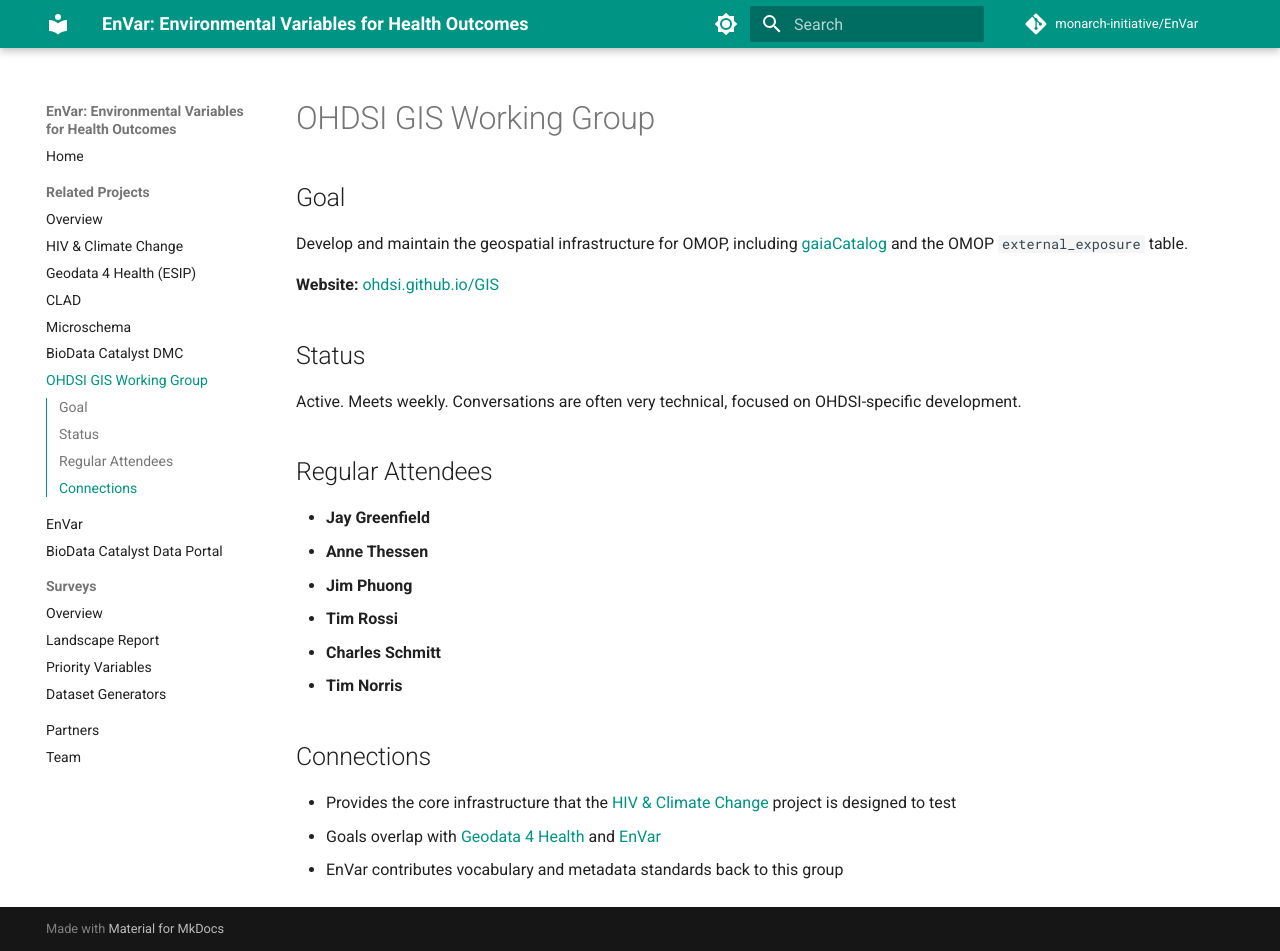
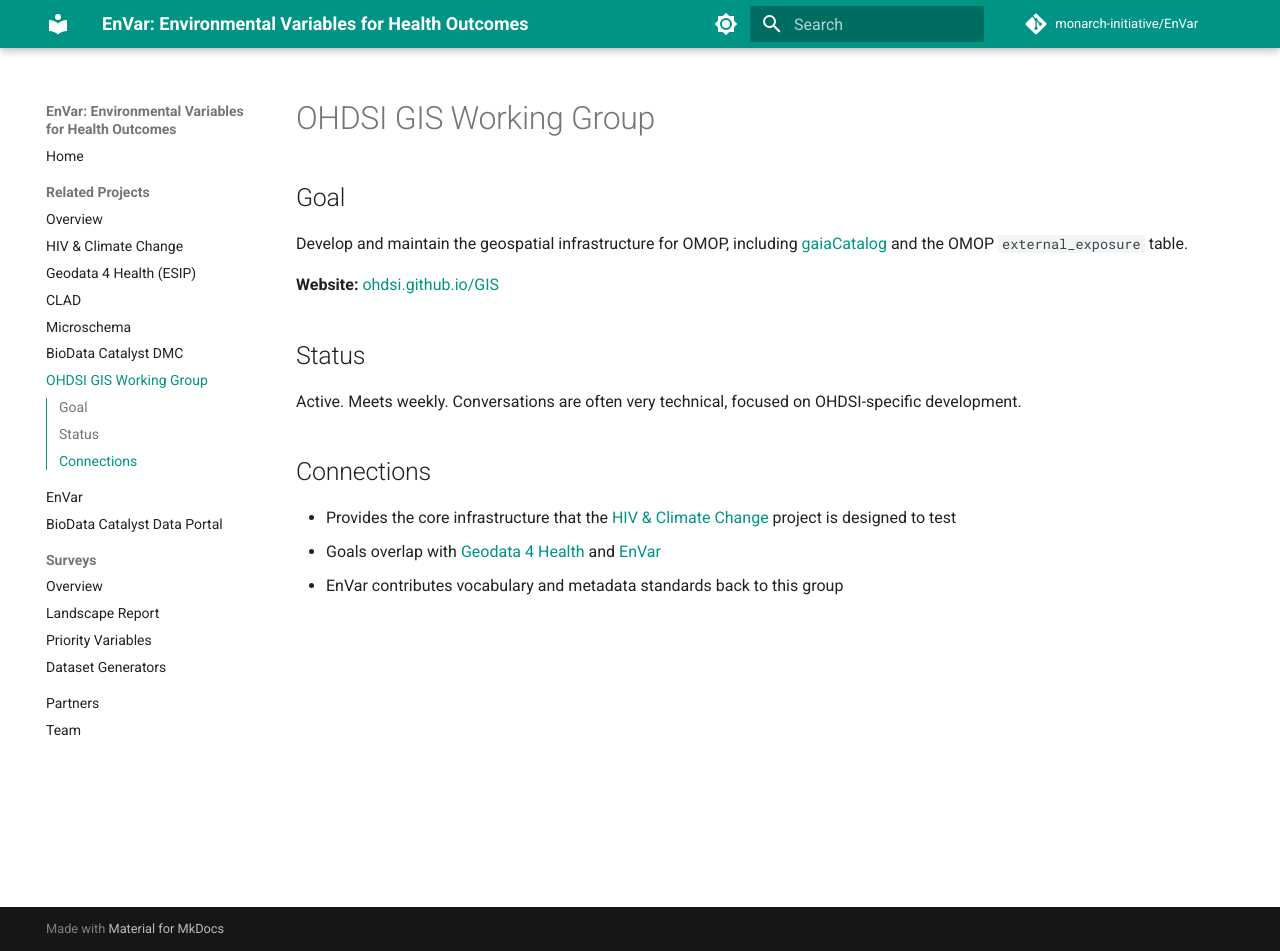
Before and after one commit to monarch-initiative/envar, an MkDocs documentation site: the page built from docs/projects/ohdsi-gis.md, in a window 1280 px wide and 951 px high. Built offline with MkDocs 1.6.1 and Material for MkDocs 9.7.7, drawn with Linux system fonts in a browser that asks for light colours; comment, search, counter and statistics services are not loaded.

Commit message:
MISC editorial changes

```diff
--- a/docs/projects/ohdsi-gis.md
+++ b/docs/projects/ohdsi-gis.md
@@ -10,15 +10,6 @@
 
 Active. Meets weekly. Conversations are often very technical, focused on OHDSI-specific development.
 
-## Regular Attendees
-
-- **Jay Greenfield**
-- **Anne Thessen**
-- **Jim Phuong**
-- **Tim Rossi**
-- **Charles Schmitt**
-- **Tim Norris**
-
 ## Connections
 
 - Provides the core infrastructure that the [HIV & Climate Change](hiv-climate.md) project is designed to test
```
Also changed, not shown: docs/index.md (+3 -2 lines), docs/projects/bdc-dmc.md (+3 -1 lines), docs/projects/geodata4health.md (+2 -1 lines), docs/projects/hiv-climate.md (+2 -2 lines), docs/team.md (+2 -1 lines).
